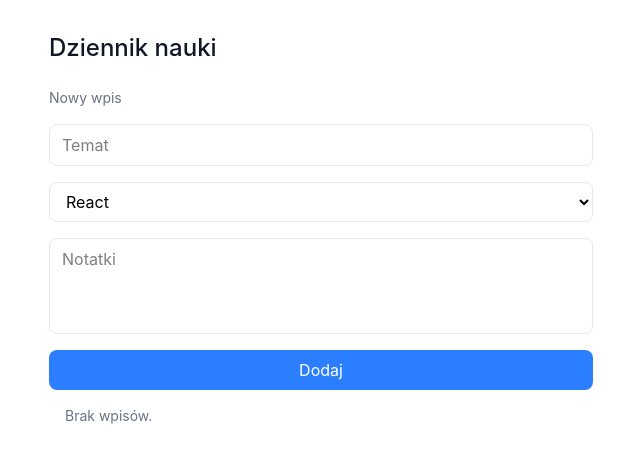
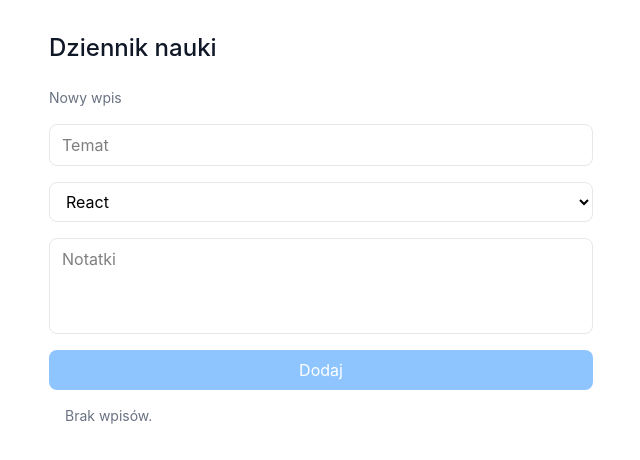
Before and after one commit to LouisVifon/dziennik-nauki, a React (Vite) app: page / in a window 1280 px wide. Shown: the top 460 px of the page, without its empty margins (319-959 px from the left). Built offline with nearby package versions, Linux system fonts and the light colour scheme.

Commit message:
add: walidacja formularza EntryForm
- przycisk Dodaj nieaktywny gdy pole Temat jest puste
- komunikat błędu przy próbie wysłania pustego formularza

```diff
--- a/src/components/EntryForm.jsx
+++ b/src/components/EntryForm.jsx
@@ -4,7 +4,13 @@ function EntryForm({ onAdd }) {
     const [topic, setTopic] = useState("")
     const [category, setCategory] = useState("react")
     const [notes, setNotes] = useState("")
+    const [error, setError] = useState("")
     function handleClick() {
+        if (topic.trim() === "") {
+            setError("Temat jest wymagany.")
+            return
+        }
+
         const newEntry = {
             id: Date.now(),
             date: new Date().toLocaleDateString("pl-PL"),
@@ -17,6 +23,7 @@ function EntryForm({ onAdd }) {
         setTopic("")
         setCategory("react")
         setNotes("")
+        setError("")
     }
 
     return (
@@ -32,7 +39,8 @@ function EntryForm({ onAdd }) {
                 <option value="other">Inne</option>
             </select>
             <textarea className="border border-gray-200 rounded-lg px-3 py-2 w-full resize-none h-24" placeholder="Notatki" value={notes} onChange={e => setNotes(e.target.value)}/>
-            <button className="bg-blue-500 text-white rounded-lg px-4 py-2" onClick={handleClick}>Dodaj</button>
+            {error && <p className="text-sm text-red-500">{error}</p>}
+            <button className="bg-blue-500 text-white rounded-lg px-4 py-2 disabled:bg-blue-300 disabled:cursor-not-allowed" onClick={handleClick} disabled={topic.trim() === ""}>Dodaj</button>
         </div>
     )
 }
```
